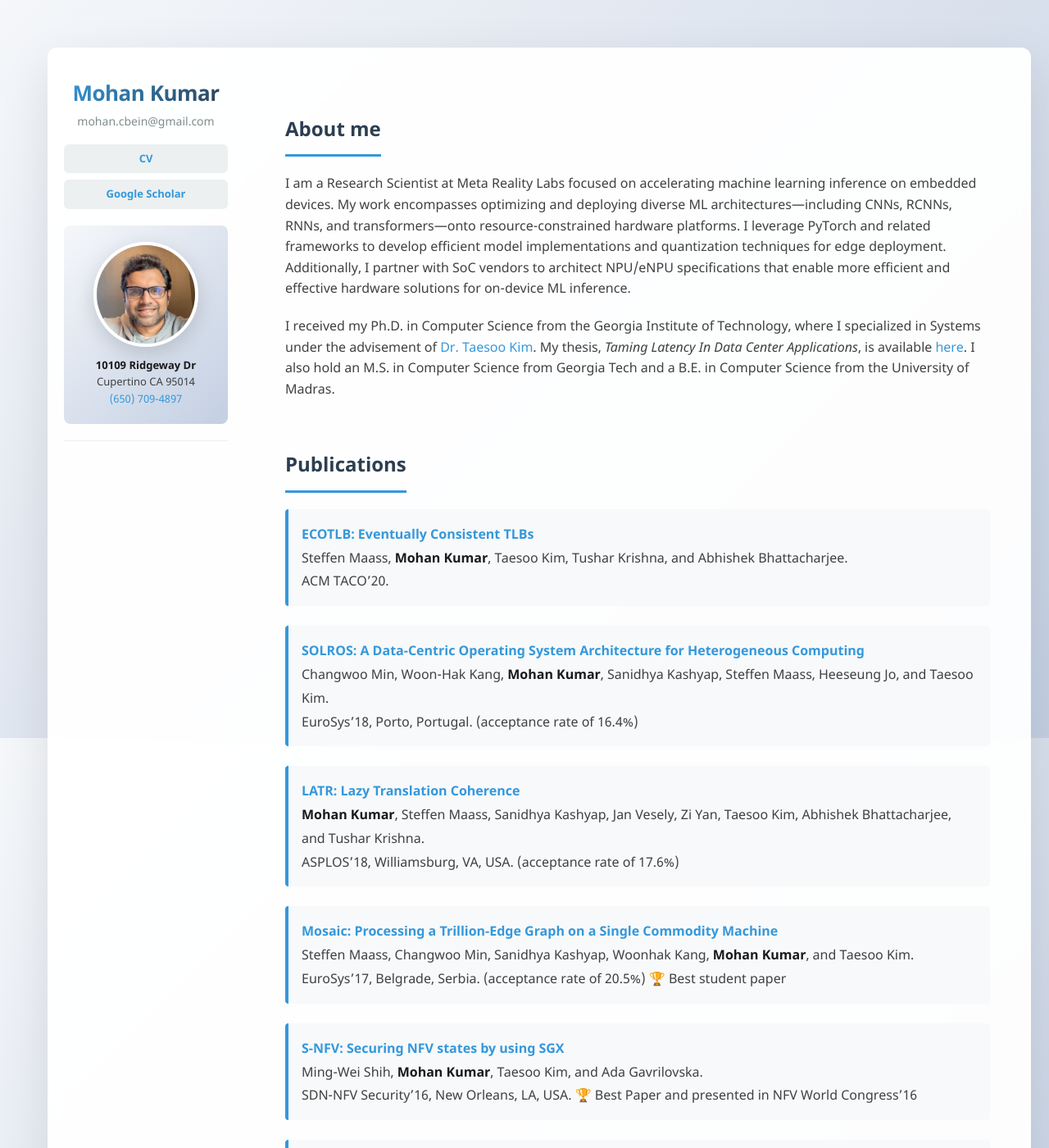
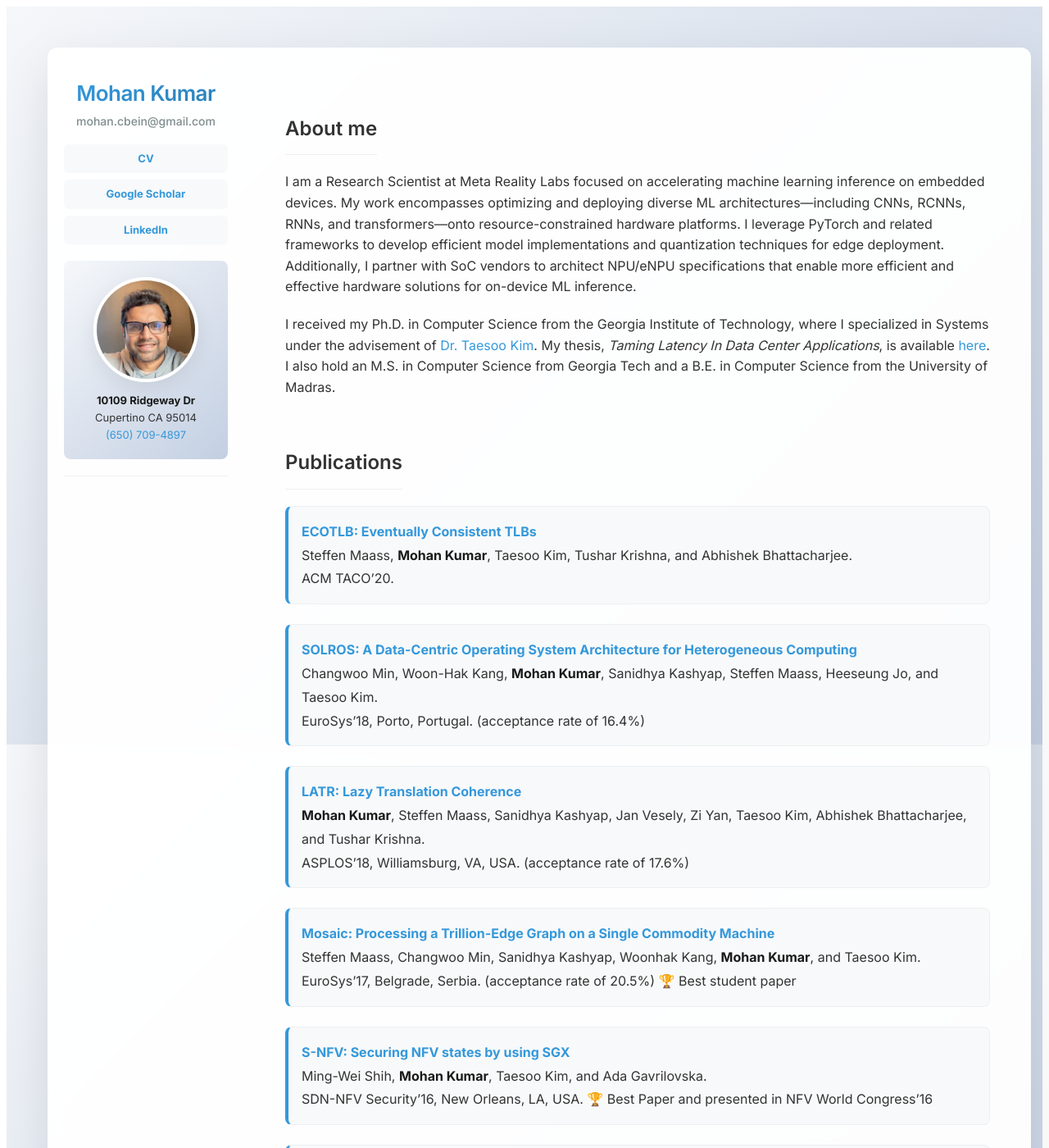
Before and after one commit to mohankku/mohankku.github.io, a Jekyll site: the page built from index.md, in a window 1280 px wide and 1400 px high. Shown: the whole window at 82% size. Built offline with Jekyll 4.4.1, drawn with Linux system fonts in a browser that asks for light colours.

Commit message:
Enhance design with dark mode, modern typography and interactive cards

```diff
--- a/_layouts/default.html
+++ b/_layouts/default.html
@@ -17,6 +17,10 @@
 
 {% seo %}
 
+    <link rel="preconnect" href="https://fonts.googleapis.com">
+    <link rel="preconnect" href="https://fonts.gstatic.com" crossorigin>
+    <link href="https://fonts.googleapis.com/css2?family=Inter:wght@300;400;500;600;700&display=swap" rel="stylesheet">
+
     <link rel="stylesheet" href="{{ '/assets/css/style.css?v=' | append: site.github.build_revision | relative_url }}">
     <meta name="viewport" content="width=device-width">
     <!--[if lt IE 9]>
@@ -34,6 +38,7 @@
             <ul>
               <li><a href="{{ '/data/cv.pdf' | relative_url }}"><strong>CV</strong></a></li>
               <li><a href="https://scholar.google.com/citations?user=NVCULdIAAAAJ&hl=en"><strong>Google Scholar</strong></a></li>
+              <li><a href="https://www.linkedin.com/in/mohankkumar/"><strong>LinkedIn</strong></a></li>
             </ul>
           </nav>
 
--- a/assets/css/style.scss
+++ b/assets/css/style.scss
@@ -3,15 +3,55 @@
 
 @import "jekyll-theme-minimal";
 
+:root {
+  --bg-color: #ffffff;
+  --text-color: #333333;
+  --text-muted: #7f8c8d;
+  --link-color: #3498db;
+  --link-hover: #2980b9;
+  --card-bg: #f8f9fa;
+  --card-border: #ecf0f1;
+  --card-shadow: rgba(0, 0, 0, 0.08);
+  --header-bg: rgba(255, 255, 255, 0.95);
+  --profile-bg: linear-gradient(135deg, #f5f7fa 0%, #c3cfe2 100%);
+  --border-color: #ecf0f1;
+}
+
+@media (prefers-color-scheme: dark) {
+  :root {
+    --bg-color: #121212;
+    --text-color: #e0e0e0;
+    --text-muted: #a0a0a0;
+    --link-color: #64b5f6;
+    --link-hover: #90caf9;
+    --card-bg: #1e1e1e;
+    --card-border: #333333;
+    --card-shadow: rgba(0, 0, 0, 0.4);
+    --header-bg: rgba(18, 18, 18, 0.95);
+    --profile-bg: linear-gradient(135deg, #1e1e1e 0%, #2c3e50 100%);
+    --border-color: #333333;
+  }
+}
+
 body {
-  font-family: 'Noto Sans', -apple-system, BlinkMacSystemFont, "Segoe UI", Roboto, "Helvetica Neue", Arial, sans-serif;
+  font-family: 'Inter', -apple-system, BlinkMacSystemFont, "Segoe UI", Roboto, "Helvetica Neue", Arial, sans-serif;
+  background-color: var(--bg-color);
+  color: var(--text-color);
+}
+
+.wrapper {
+  background-color: var(--header-bg) !important;
+}
+
+h1, h2, h3, h4, h5, h6 {
+  color: var(--text-color) !important;
 }
 
 @media (min-width: 961px) {
   .wrapper {
     display: flex;
     align-items: flex-start;
-    overflow: visible;
+    overflow: visible !important;
   }
 
   header {
@@ -20,13 +60,13 @@
     position: sticky;
     position: -webkit-sticky;
     top: 0;
-    float: none;
+    float: none !important;
     flex-shrink: 0;
   }
 
   section {
     width: 860px;
-    float: none;
+    float: none !important;
   }
 }
 
@@ -35,14 +75,14 @@
 .header-content {
   text-align: center;
   padding-bottom: 20px;
-  border-bottom: 1px solid #ecf0f1;
+  border-bottom: 1px solid var(--border-color);
   margin-bottom: 20px;
 }
 
 .header-content h1 {
   display: block;
   margin-bottom: 8px;
-  background: linear-gradient(135deg, #3498db 0%, #2c3e50 100%);
+  background: linear-gradient(135deg, var(--link-color) 0%, var(--link-hover) 100%);
   -webkit-background-clip: text;
   -webkit-text-fill-color: transparent;
   background-clip: text;
@@ -56,7 +96,7 @@
 }
 
 .tagline {
-  color: #7f8c8d;
+  color: var(--text-muted);
   font-size: 14px;
   margin: 0 0 16px;
   font-weight: 500;
@@ -79,8 +119,8 @@
   display: inline-block;
   padding: 8px 16px;
   border-radius: 6px;
-  background: #ecf0f1;
-  color: #3498db;
+  background: var(--card-bg);
+  color: var(--link-color);
   transition: all 0.3s ease;
   border-bottom: none;
   padding-bottom: 8px;
@@ -88,10 +128,10 @@
   box-sizing: border-box;
 
   &:hover {
-    background: #3498db;
+    background: var(--link-color);
     color: white;
     transform: translateY(-2px);
-    box-shadow: 0 4px 12px rgba(52, 152, 219, 0.3);
+    box-shadow: 0 4px 12px var(--card-shadow);
   }
 
   strong {
@@ -119,7 +159,7 @@
 .profile-section {
   margin-top: 20px;
   padding: 20px;
-  background: linear-gradient(135deg, #f5f7fa 0%, #c3cfe2 100%);
+  background: var(--profile-bg);
   border-radius: 8px;
   display: flex;
   flex-direction: column;
@@ -133,8 +173,8 @@
   height: 120px;
   border-radius: 50%;
   object-fit: cover;
-  border: 4px solid white;
-  box-shadow: 0 8px 24px rgba(0, 0, 0, 0.15);
+  border: 4px solid var(--bg-color);
+  box-shadow: 0 8px 24px var(--card-shadow);
   transition: transform 0.3s ease;
 
   &:hover {
@@ -145,18 +185,18 @@
 .contact-info {
   text-align: center;
   font-size: 13px;
-  color: #404040;
+  color: var(--text-color);
   margin: 0;
 
   a {
-    color: #3498db;
+    color: var(--link-color);
     text-decoration: none;
     border-bottom: 2px solid transparent;
     transition: all 0.3s ease;
 
     &:hover {
-      border-bottom-color: #3498db;
-      color: #2980b9;
+      border-bottom-color: var(--link-color);
+      color: var(--link-hover);
     }
   }
 }
@@ -171,9 +211,10 @@
 section > ul > li {
   margin-bottom: 24px;
   padding: 16px;
-  background: #f8f9fa;
-  border-left: 4px solid #3498db;
-  border-radius: 4px;
+  background: var(--card-bg);
+  border: 1px solid var(--card-border);
+  border-left: 4px solid var(--link-color);
+  border-radius: 8px;
   transition: all 0.3s ease;
   animation: fadeInUp 0.6s ease-out both;
 
@@ -185,13 +226,17 @@
   &:nth-child(6) { animation-delay: 0.6s; }
 
   &:hover {
-    background: #ecf0f1;
-    box-shadow: 0 4px 12px rgba(0, 0, 0, 0.08);
-    transform: translateX(4px);
+    background: var(--card-bg);
+    box-shadow: 0 8px 24px var(--card-shadow);
+    transform: translateY(-4px);
   }
 
   p:last-child {
     margin-bottom: 0;
+  }
+
+  a {
+    color: var(--link-color);
   }
 }
 
@@ -201,11 +246,13 @@
   margin-bottom: 20px;
   padding-bottom: 12px;
   animation: slideInDown 0.6s ease-out;
+  border-bottom: 1px solid var(--border-color);
 }
 
 section > p {
   animation: fadeInUp 0.6s ease-out both;
   animation-delay: 0.2s;
+  color: var(--text-color);
 }
 
 /* Animations */
@@ -245,11 +292,13 @@
 /* Smooth scrolling */
 html {
   scroll-behavior: smooth;
+  background-color: var(--bg-color);
 }
 
 /* Enhanced links in content */
 section a {
   position: relative;
+  color: var(--link-color);
 
   &::after {
     content: '';
@@ -258,7 +307,7 @@
     height: 2px;
     bottom: -2px;
     left: 0;
-    background-color: #3498db;
+    background-color: var(--link-color);
     transition: width 0.3s ease;
   }
 
```
